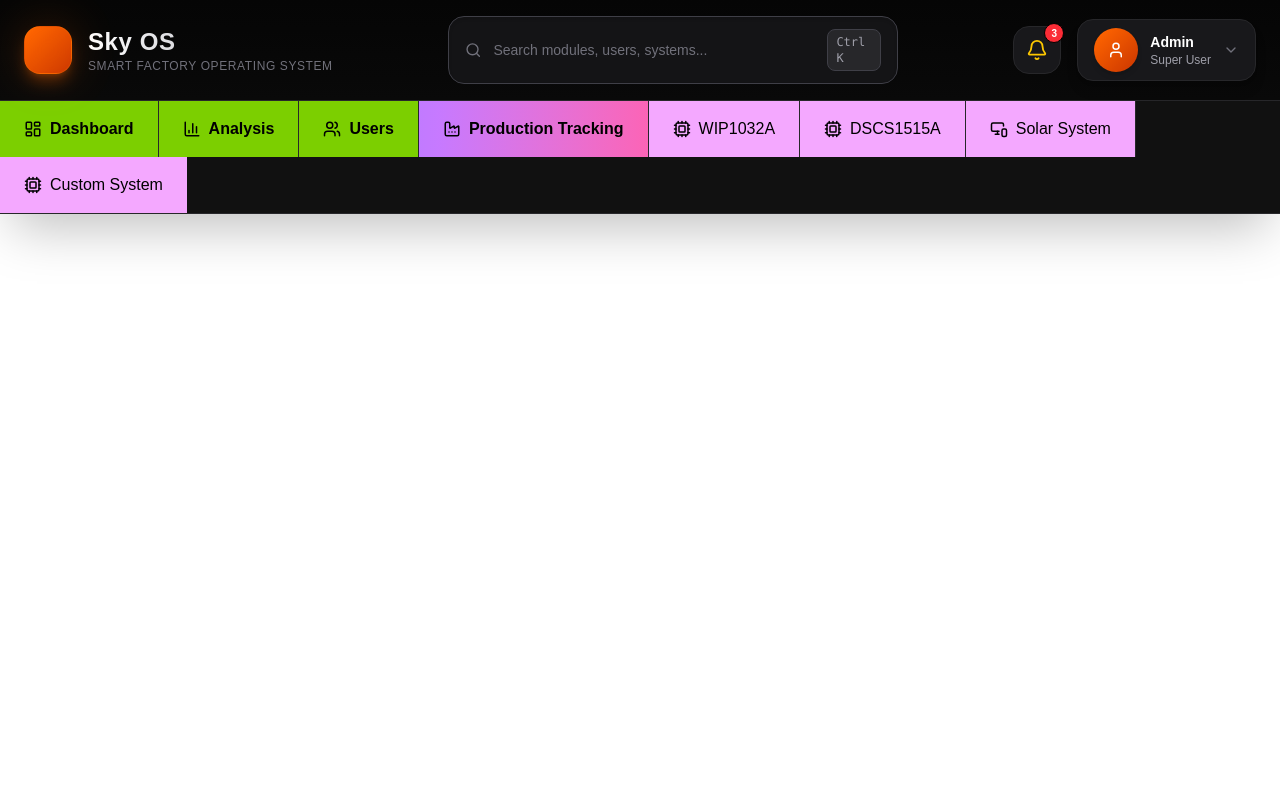
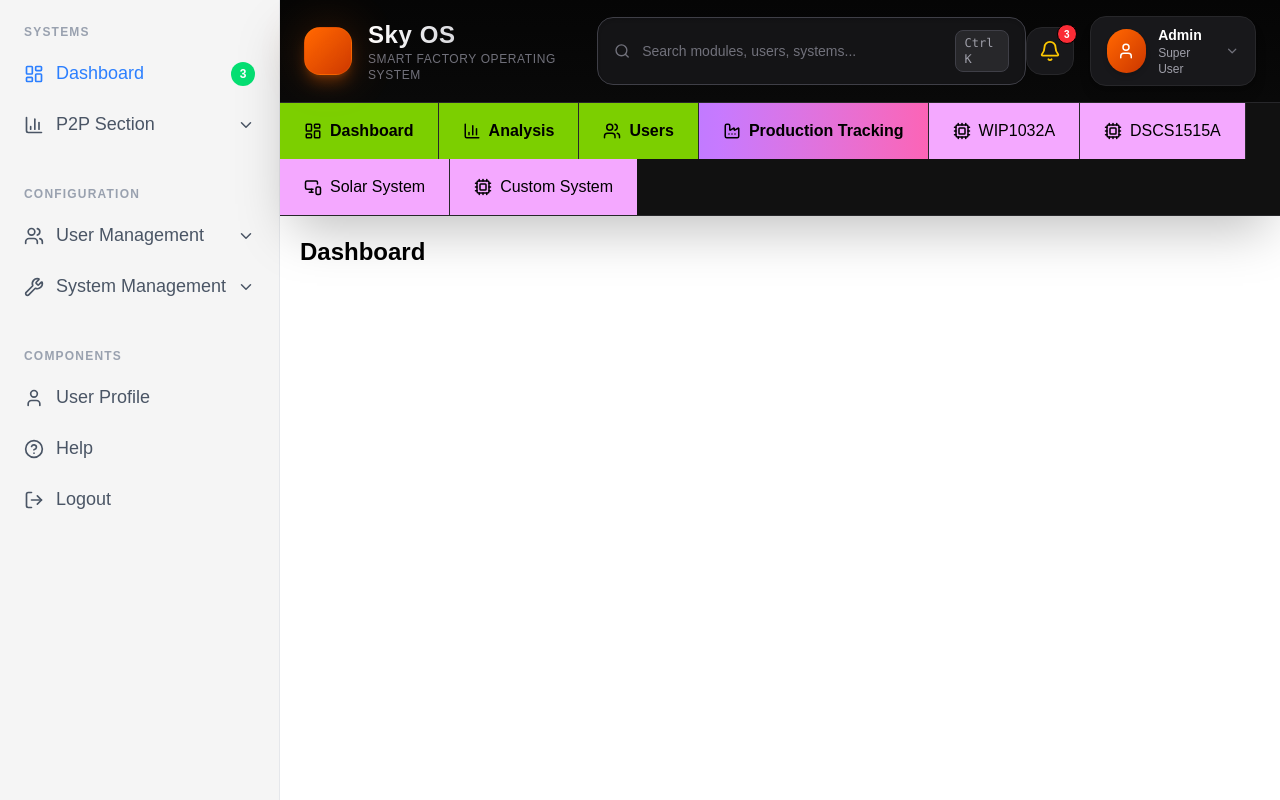
Before and after one commit to SkySmartTech/skyos-webapp-frontend, a React (Vite) app: page / in a window 1280 px wide. Built offline with nearby package versions, Linux system fonts and the light colour scheme.

Commit message:
add folder hooks

```diff
--- a/src/App.tsx
+++ b/src/App.tsx
@@ -1,9 +1,28 @@
-import Topbar from "./components/ui/layout/Topbar"
+import Sidebar from "./components/ui/layout/Sidebar";
+import Topbar from "./components/ui/layout/Topbar";
+
 
 function App() {
   return (
-    <Topbar></Topbar>
-  )
+    <div className="flex">
+      <Sidebar></Sidebar>
+
+      {/* Main Content */}
+      <div className="flex-1">
+
+        {/* Topbar */}
+        <Topbar />
+
+        {/* Page Content */}
+        <div className="p-5">
+          <h1 className="text-2xl font-bold">
+            Dashboard
+          </h1>
+        </div>
+
+      </div>
+    </div>
+  );
 }
 
-export default App
+export default App;
--- /dev/null
+++ b/src/components/ui/layout/Sidebar.tsx
@@ -0,0 +1,120 @@
+// src/components/Sidebar.tsx
+
+import {
+  LayoutDashboard,
+  BarChart3,
+  Users,
+  Wrench,
+  User,
+  HelpCircle,
+  LogOut,
+  ChevronDown,
+} from "lucide-react";
+
+const Sidebar = () => {
+  return (
+    <div className="w-[280px] h-screen bg-[#f5f5f5] border-r border-gray-200 px-6 py-6">
+
+      {/* SYSTEMS */}
+      <div>
+        <p className="text-xs font-bold tracking-widest text-gray-400 mb-5">
+          SYSTEMS
+        </p>
+
+        {/* Dashboard */}
+        <div className="flex items-center justify-between mb-6 cursor-pointer">
+          <div className="flex items-center gap-3 text-blue-500">
+            <LayoutDashboard size={20} />
+            <span className="text-[18px] font-medium">
+              Dashboard
+            </span>
+          </div>
+
+          <div className="w-6 h-6 rounded-full bg-green-400 text-white text-xs flex items-center justify-center font-semibold">
+            3
+          </div>
+        </div>
+
+        {/* P2P Section */}
+        <div className="flex items-center justify-between text-gray-600 cursor-pointer">
+          <div className="flex items-center gap-3">
+            <BarChart3 size={20} />
+            <span className="text-[18px] font-medium">
+              P2P Section
+            </span>
+          </div>
+
+          <ChevronDown size={18} />
+        </div>
+      </div>
+
+      {/* CONFIGURATION */}
+      <div className="mt-12">
+        <p className="text-xs font-bold tracking-widest text-gray-400 mb-5">
+          CONFIGURATION
+        </p>
+
+        {/* User Management */}
+        <div className="flex items-center justify-between mb-6 text-gray-600 cursor-pointer">
+          <div className="flex items-center gap-3">
+            <Users size={20} />
+            <span className="text-[18px] font-medium">
+              User Management
+            </span>
+          </div>
+
+          <ChevronDown size={18} />
+        </div>
+
+        {/* System Management */}
+        <div className="flex items-center justify-between text-gray-600 cursor-pointer">
+          <div className="flex items-center gap-3">
+            <Wrench size={20} />
+            <span className="text-[18px] font-medium">
+              System Management
+            </span>
+          </div>
+
+          <ChevronDown size={18} />
+        </div>
+      </div>
+
+      {/* COMPONENTS */}
+      <div className="mt-12">
+        <p className="text-xs font-bold tracking-widest text-gray-400 mb-5">
+          COMPONENTS
+        </p>
+
+        <div className="space-y-6">
+
+          {/* User Profile */}
+          <div className="flex items-center gap-3 text-gray-600 cursor-pointer">
+            <User size={20} />
+            <span className="text-[18px] font-medium">
+              User Profile
+            </span>
+          </div>
+
+          {/* Help */}
+          <div className="flex items-center gap-3 text-gray-600 cursor-pointer">
+            <HelpCircle size={20} />
+            <span className="text-[18px] font-medium">
+              Help
+            </span>
+          </div>
+
+          {/* Logout */}
+          <div className="flex items-center gap-3 text-gray-600 cursor-pointer">
+            <LogOut size={20} />
+            <span className="text-[18px] font-medium">
+              Logout
+            </span>
+          </div>
+
+        </div>
+      </div>
+    </div>
+  );
+};
+
+export default Sidebar;
```
Also changed, not shown: src/components/Sidebar.tsx (deleted).
